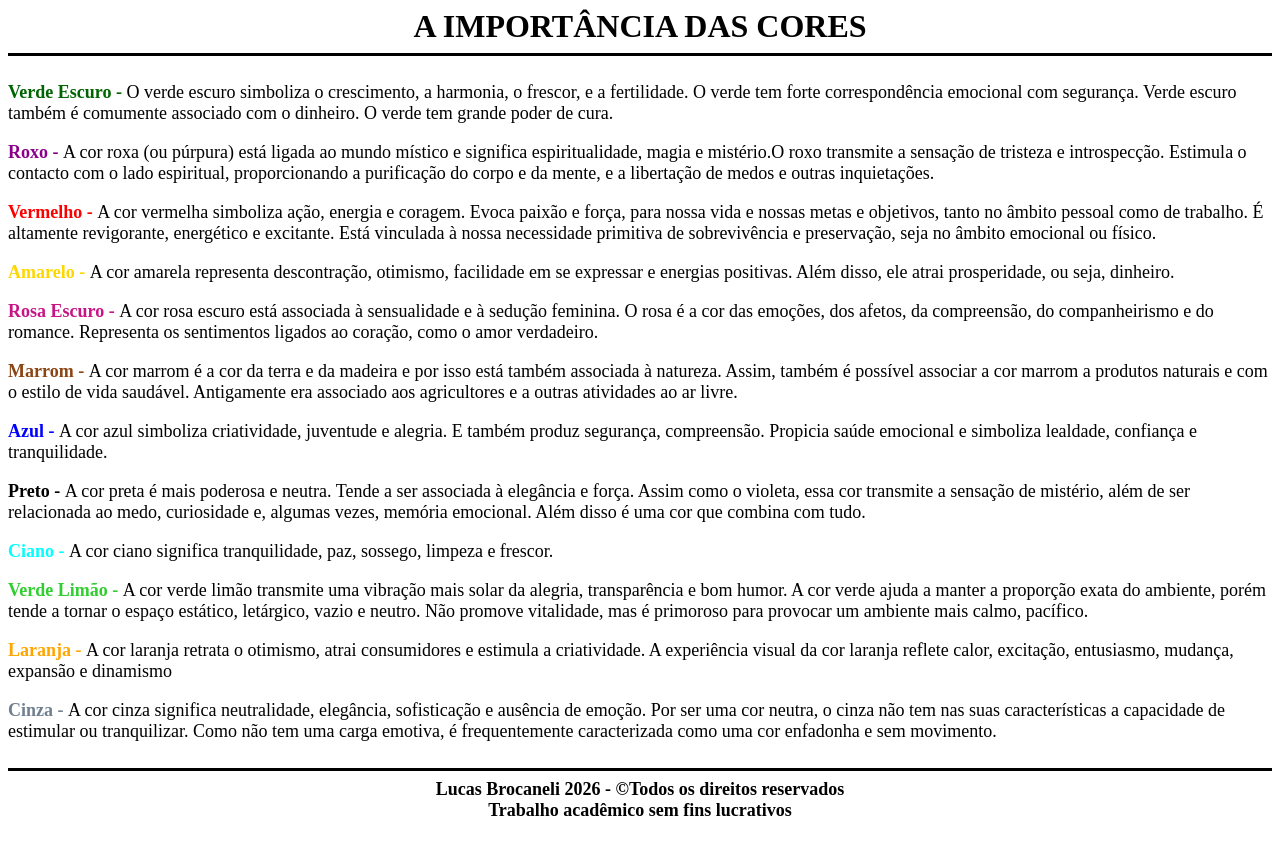
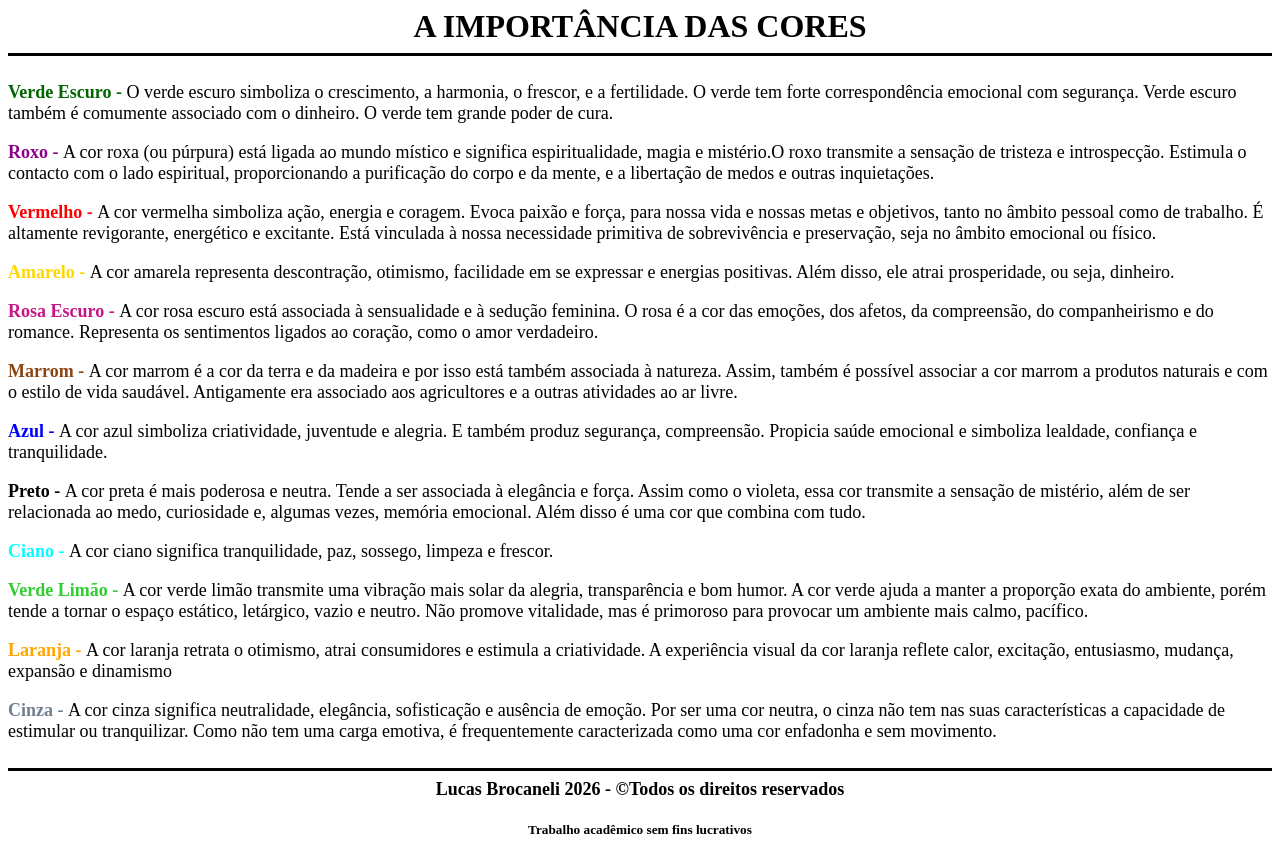
Before and after one commit to Tiraninho/lucasbrocaneli2026, a plain HTML site: page index.html in a window 1280 px wide. Before the commit the page ends 829 px from the top, so only its background shows below. Drawn offline with Linux system fonts and the light colour scheme.

Commit message:
Update index.html

```diff
--- a/index.html
+++ b/index.html
@@ -40,6 +40,6 @@
 			enfadonha e sem movimento. </font><br><br>
 		<hr size="3" color="black"><b></b>
 		<font face="Calibre" size="4" color="black"><b><center> Lucas Brocaneli 2026 - ©Todos os direitos reservados</center></b></font>
-		<font face="Calibre" size="4" color="black"><b><center> Trabalho acadêmico sem fins lucrativos</center></b></font>
+		<h5 align="center"> Trabalho acadêmico sem fins lucrativos </h5>
 	</body>
 </html>
```
